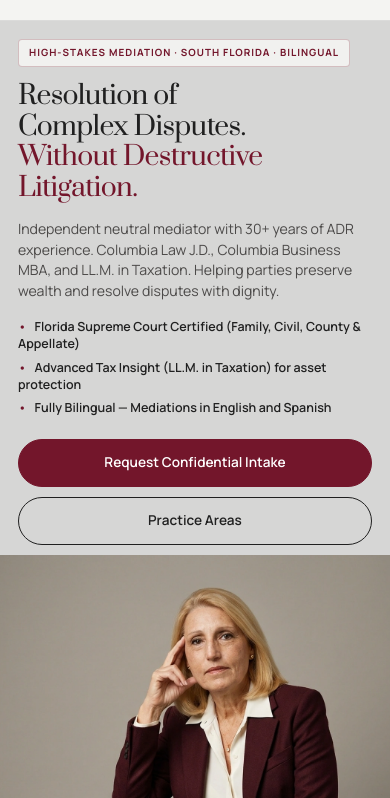
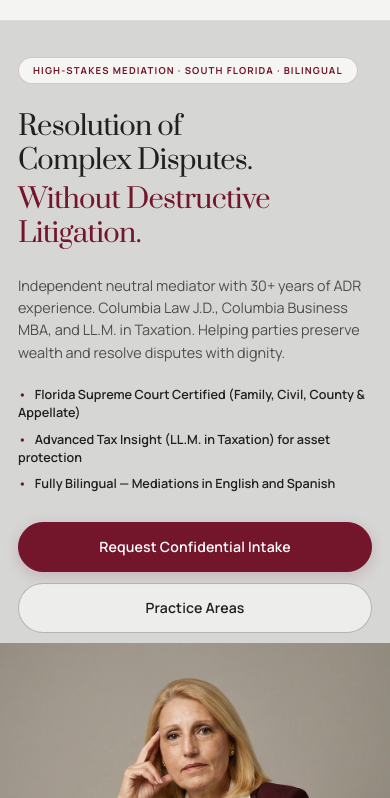
Before and after one commit to batumirentauto/mediators, a plain HTML site: page index.html in a window 390 px wide. Shown: the part 46-844 px from the top of the page. Drawn offline with Linux system fonts and the light colour scheme.

Commit message:
Enhance mobile hero: generous vertical rhythm, relaxed line-height and pill badge

```diff
--- a/index.html
+++ b/index.html
@@ -13,7 +13,7 @@
   <link rel="preconnect" href="https://fonts.gstatic.com" crossorigin>
   <link href="https://fonts.googleapis.com/css2?family=Manrope:wght@400;500;600;700&family=Prata&display=swap" rel="stylesheet">
 
-  <link rel="stylesheet" href="styles.css?v=7">
+  <link rel="stylesheet" href="styles.css?v=8">
 </head>
 <body>
   <!-- Header / Nav -->
--- a/styles.css
+++ b/styles.css
@@ -53,64 +53,83 @@
     max-width: 100% !important;
   }
   .hero-eyebrow {
-    display: inline-block !important;
+    display: inline-flex !important;
+    align-items: center !important;
     max-width: 100% !important;
-    padding: 6px 10px !important;
-    font-size: 0.62rem !important;
-    letter-spacing: 0.10em !important;
+    padding: 6px 14px !important;
+    font-size: 0.60rem !important;
+    letter-spacing: 0.12em !important;
     line-height: 1.4 !important;
     white-space: normal !important;
-    border-radius: 4px !important;
+    border-radius: 999px !important;
+    border: 1px solid rgba(115, 22, 43, 0.22) !important;
+    background: rgba(247, 247, 245, 0.95) !important;
+    margin-bottom: 4px !important;
   }
   .hero-eyebrow:before {
     display: none !important;
   }
   .hero-title {
-    font-size: clamp(1.65rem, 6.5vw, 2.05rem) !important;
-    line-height: 1.16 !important;
+    font-size: clamp(1.70rem, 6.6vw, 2.10rem) !important;
+    line-height: 1.25 !important;
     letter-spacing: -0.025em !important;
-    margin: 14px 0 16px !important;
+    margin: 22px 0 24px !important;
     text-wrap: balance !important;
   }
   .hero-title span {
-    display: inline !important;
-    margin-top: 0 !important;
+    display: block !important;
+    margin-top: 0.16em !important;
+    color: var(--wine) !important;
   }
   .hero-lead {
-    font-size: 0.88rem !important;
-    line-height: 1.46 !important;
-    margin-bottom: 16px !important;
+    font-size: 0.90rem !important;
+    line-height: 1.55 !important;
+    color: #4f4d4c !important;
+    margin-bottom: 22px !important;
     max-width: 100% !important;
   }
   .hero-points {
     display: flex !important;
     flex-direction: column !important;
-    gap: 6px !important;
-    margin-bottom: 22px !important;
-    font-size: 0.78rem !important;
-    line-height: 1.4 !important;
+    gap: 8px !important;
+    margin-bottom: 28px !important;
+    font-size: 0.79rem !important;
+    line-height: 1.45 !important;
+  }
+  .hero-points li:before {
+    content: "•" !important;
+    color: var(--wine) !important;
+    margin-right: 8px !important;
   }
   .actions {
     display: flex !important;
     flex-direction: column !important;
-    gap: 10px !important;
-    margin-top: 12px !important;
+    gap: 11px !important;
+    margin-top: 14px !important;
     width: 100% !important;
   }
   .actions .btn {
     width: 100% !important;
-    min-height: 48px !important;
-    font-size: 0.85rem !important;
+    min-height: 50px !important;
+    font-size: 0.88rem !important;
+    font-weight: 600 !important;
+    letter-spacing: 0.01em !important;
     border-radius: 999px !important;
     border: 1px solid var(--ink) !important;
     text-decoration: none !important;
-    padding: 0 16px !important;
+    padding: 0 18px !important;
     box-sizing: border-box !important;
+    transition: 0.2s ease !important;
   }
   .actions .btn.primary {
     background: var(--wine) !important;
     border-color: var(--wine) !important;
     color: #fff !important;
+    box-shadow: 0 4px 14px rgba(115, 22, 43, 0.18) !important;
+  }
+  .actions .btn:not(.primary) {
+    background: rgba(247, 247, 245, 0.7) !important;
+    border-color: rgba(32, 32, 32, 0.28) !important;
   }
   .hero {
     min-height: auto !important;
@@ -118,18 +137,18 @@
   }
   .hero .wrap {
     min-height: auto !important;
-    padding-top: 84px !important;
-    padding-bottom: 390px !important;
+    padding-top: 102px !important;
+    padding-bottom: 420px !important;
     display: block !important;
   }
   .hero-bg {
     inset: auto 0 0 !important;
-    height: 380px !important;
+    height: 410px !important;
     background-color: #e4e3e1 !important;
   }
   .hero-bg img {
     position: absolute !important;
-    right: -6vw !important;
+    right: -4vw !important;
     bottom: 0 !important;
     top: auto !important;
     height: 100% !important;
@@ -141,22 +160,22 @@
   }
   .section-title, .clarity h2 {
     font-size: clamp(1.65rem, 6.2vw, 2.05rem) !important;
-    line-height: 1.18 !important;
+    line-height: 1.20 !important;
   }
   .portrait-band {
-    padding-top: 360px !important;
+    padding-top: 380px !important;
   }
   .portrait-band .photo {
-    height: 360px !important;
+    height: 380px !important;
     width: 100% !important;
     right: 0 !important;
   }
   .portrait-copy blockquote {
     font-size: clamp(1.4rem, 5.5vw, 1.85rem) !important;
-    line-height: 1.22 !important;
+    line-height: 1.24 !important;
   }
   .cta h2 {
     font-size: clamp(1.85rem, 7.5vw, 2.35rem) !important;
-    line-height: 1.1 !important;
+    line-height: 1.12 !important;
   }
 }
```
Also changed, not shown: ru.html (+1 -1 lines), assets/mobile_hero_debug.png (added).
